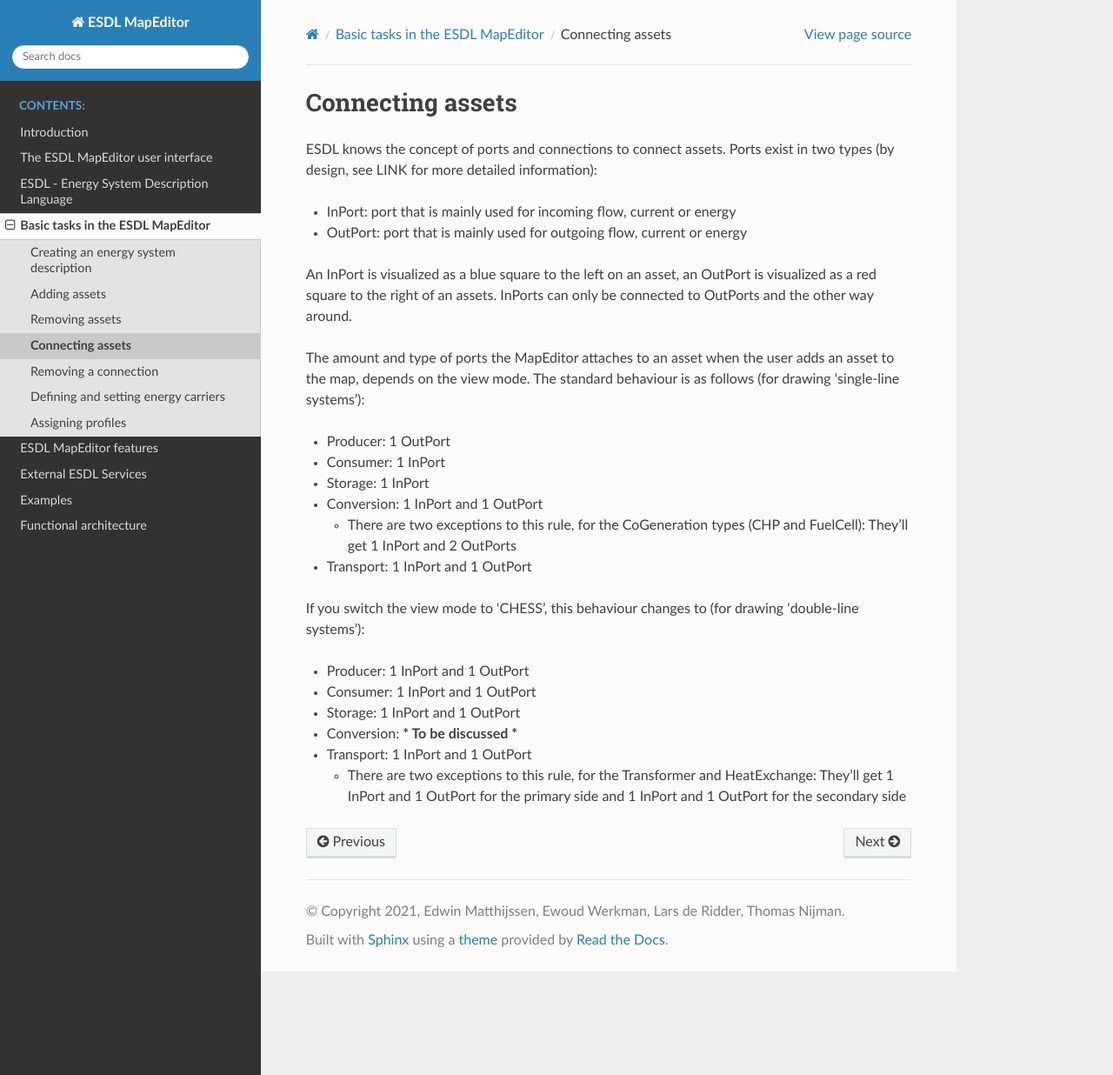
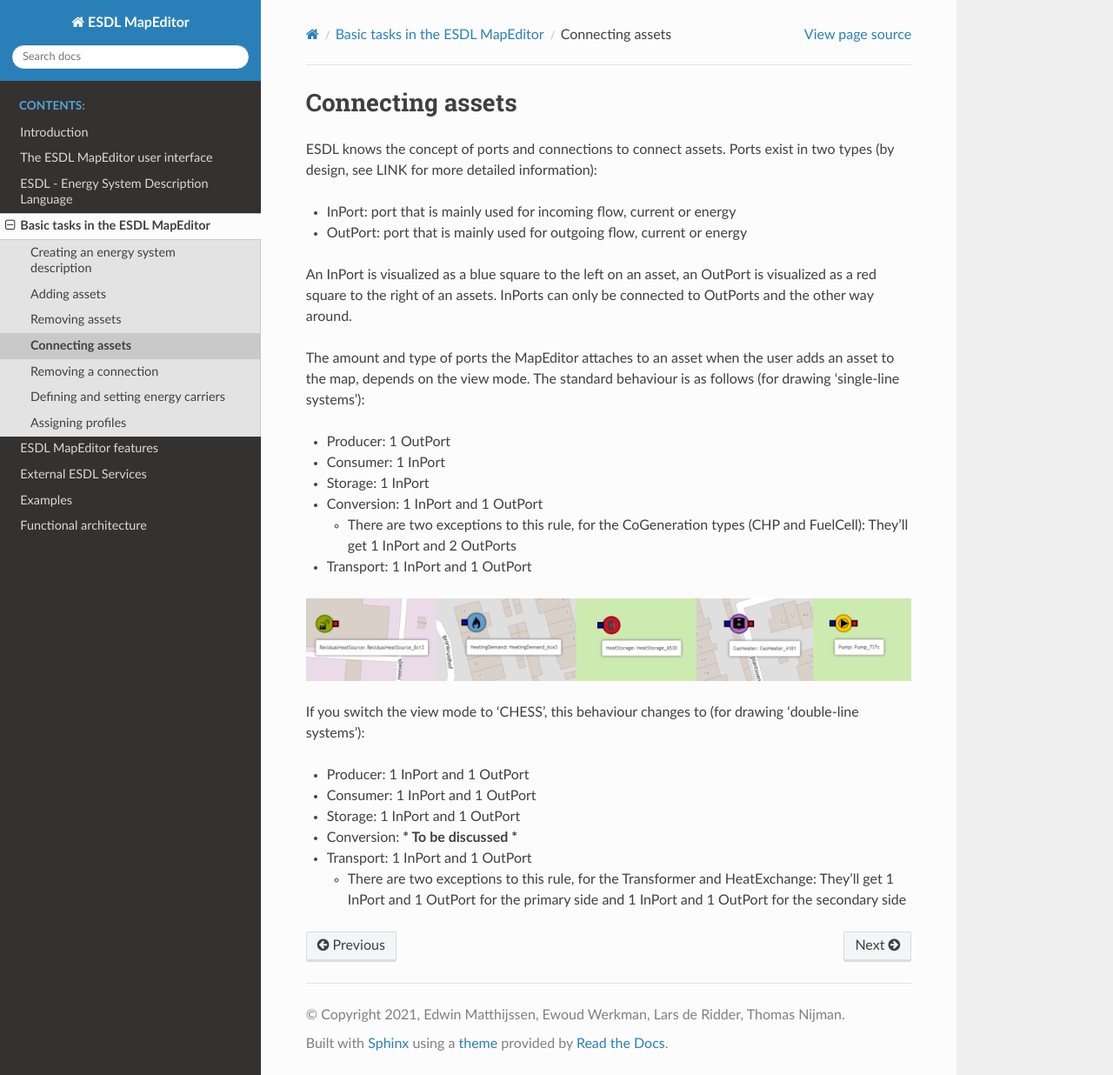
Before and after one commit to ESDLMapEditorESSIM/ESDLMapEditorDocumentation, a Sphinx documentation site: the page built from docs/source/basic_tasks/connecting_assets.rst, in a window 1280 px wide and 1236 px high. Shown: the whole window at 87% size. Built offline with Sphinx 7.4.7 and the Read the Docs theme 2.0.0, drawn with Linux system fonts in a browser that asks for light colours.

Commit message:
readded things to fix auto doc generation issue

```diff
--- a/docs/source/basic_tasks/connecting_assets.rst
+++ b/docs/source/basic_tasks/connecting_assets.rst
@@ -22,6 +22,10 @@
 
 * Transport: 1 InPort and 1 OutPort
 
+.. image:: images/assets_with_ports.png
+  :width: 800
+  :alt: Different asset types with the standard amount of Ports
+
 If you switch the view mode to 'CHESS', this behaviour changes to (for drawing 'double-line systems'):
 
 * Producer: 1 InPort and 1 OutPort
```
Also changed, not shown: docs/source/basic_tasks/images/assets_with_ports.png (added).
